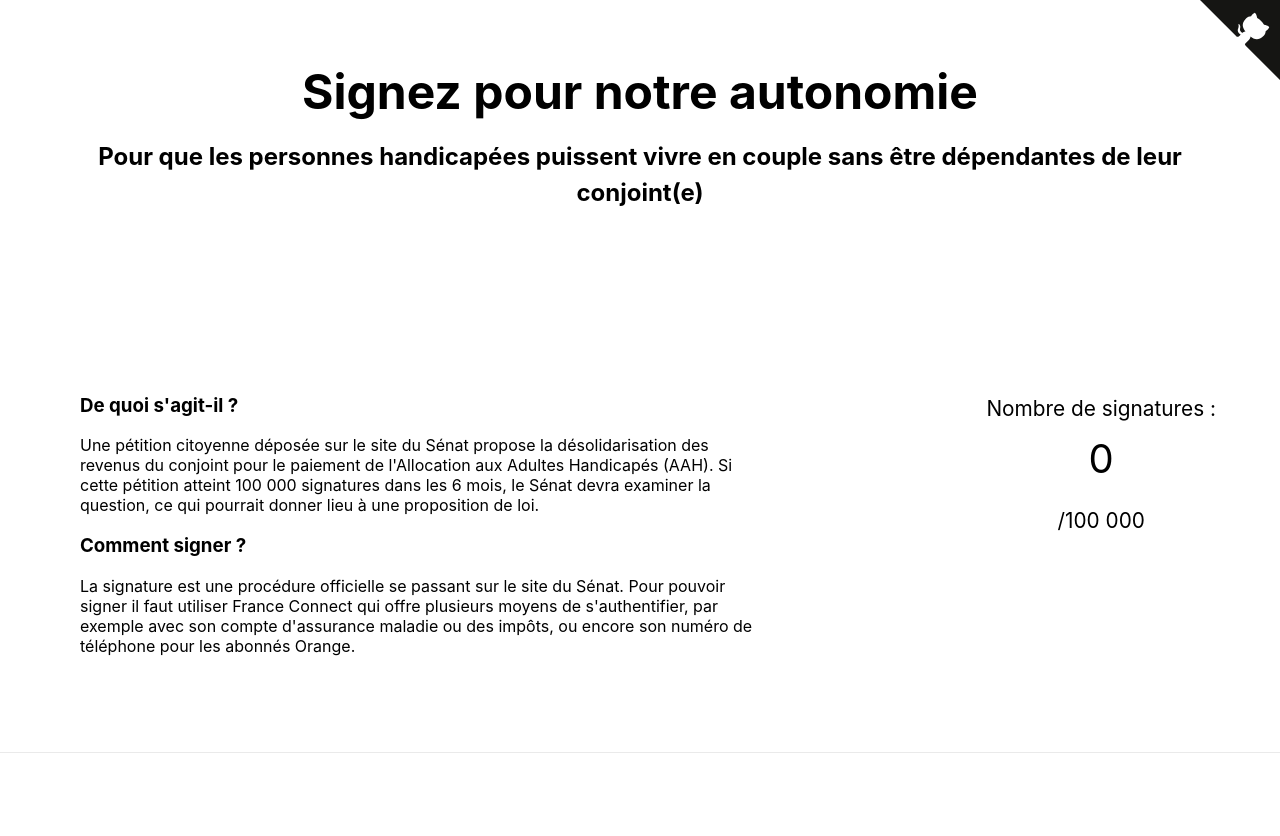
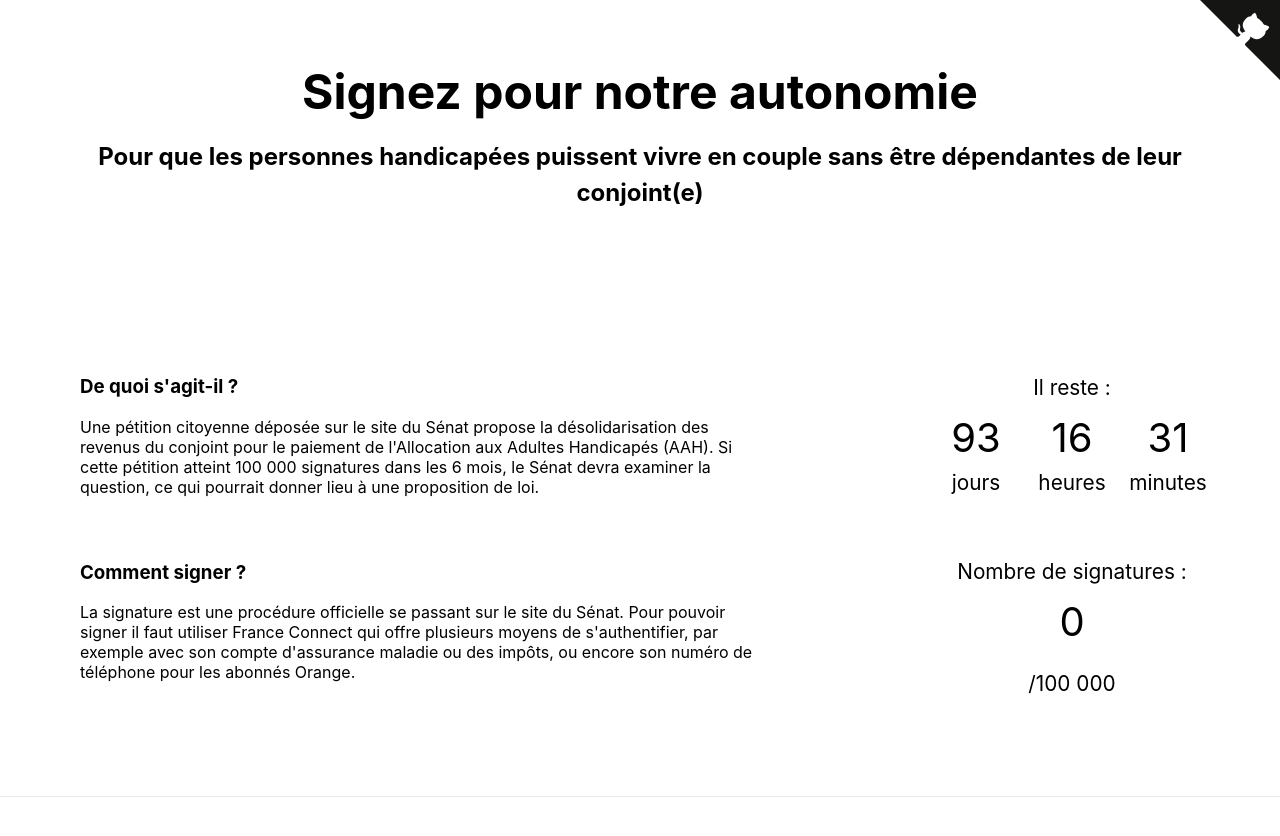
Before and after one commit to Koena-SAS/petition-aah, a Next.js app: page / in a window 1280 px wide. Shown: the top 836 px of the page. Built offline with nearby package versions, Linux system fonts and the light colour scheme; no server answers.

Commit message:
feat: add counter for the remaining date until the petition is over (#2)

```diff
--- a/components/corner.js
+++ b/components/corner.js
@@ -1,4 +1,4 @@
-import styles from "../styles/Corner.module.scss";
+import styles from "../styles/corner.module.scss";
 
 export default function Corner() {
   return (
--- /dev/null
+++ b/components/date_counter.js
@@ -0,0 +1,82 @@
+import { useEffect, useState } from "react";
+import styles from "../styles/date_counter.module.scss";
+import PropTypes from "prop-types";
+
+/**
+ * Counter for the expiration of the AAH senate 416 initiative.
+ *
+ * Displays the remaining time before the expiration of the petition,
+ * updating regularly.
+ */
+export default function DateCounter({ expirationDate, updateInterval }) {
+  const [remainingTime, setRemainingTime] = useState(
+    dateDiff(new Date(), expirationDate)
+  );
+
+  useEffect(() => {
+    const interval = setInterval(() => {
+      const now = new Date();
+      if (now > expirationDate) {
+        clearInterval(interval);
+        setRemainingTime({ days: 0, hours: 0, minutes: 0, seconds: 0 });
+      } else {
+        setRemainingTime(dateDiff(now, expirationDate));
+      }
+    }, updateInterval * 1000);
+  });
+
+  return (
+    <div className={styles.counter__container}>
+      Il reste :
+      <div className={styles.counter__units}>
+        <div className={styles.counter__unit}>
+          <span className={styles.counter__value}>{remainingTime.days}</span>{" "}
+          jours
+        </div>
+        <div className={styles.counter__unit}>
+          <span className={styles.counter__value}>{remainingTime.hours}</span>{" "}
+          heures
+        </div>
+        <div className={styles.counter__unit}>
+          <span className={styles.counter__value}>{remainingTime.minutes}</span>{" "}
+          minutes
+        </div>
+      </div>
+    </div>
+  );
+}
+
+DateCounter.propTypes = {
+  /**
+   * Expiration date of the AAH petition event.
+   */
+  expirationDate: PropTypes.instanceOf(Date),
+  /**
+   * The interval between two updates of the displayed date.
+   */
+  updateInterval: PropTypes.number,
+};
+
+DateCounter.defaultProps = {
+  expirationDate: new Date(2021, 3, 10, 0, 0),
+  updateInterval: 60,
+};
+
+function dateDiff(initialDate, endDate) {
+  const diff = {};
+  let tmp = endDate - initialDate;
+
+  tmp = Math.floor(tmp / 1000);
+  diff.seconds = tmp % 60;
+
+  tmp = Math.floor((tmp - diff.seconds) / 60);
+  diff.minutes = tmp % 60;
+
+  tmp = Math.floor((tmp - diff.minutes) / 60);
+  diff.hours = tmp % 24;
+
+  tmp = Math.floor((tmp - diff.hours) / 24);
+  diff.days = tmp;
+
+  return diff;
+}
--- a/components/counter.js
+++ b/components/signatures_counter.js
@@ -1,10 +1,10 @@
 import { useEffect, useState, useRef } from "react";
-import styles from "../styles/Counter.module.scss";
+import styles from "../styles/signatures_counter.module.scss";
 import PropTypes from "prop-types";
 import axios from "axios";
 
 /**
- * Counter for the AAH senate 416 initiative.
+ * Counter for the signatures of the AAH senate 416 initiative.
  *
  * Fetches and displays the number of people supporting the initiative,
  * updating regularly.
--- a/pages/index.js
+++ b/pages/index.js
@@ -1,6 +1,7 @@
 import Head from "next/head";
-import styles from "../styles/Home.module.scss";
-import Counter from "../components/counter";
+import styles from "../styles/home.module.scss";
+import SignaturesCounter from "../components/signatures_counter";
+import DateCounter from "../components/date_counter";
 import Corner from "../components/corner";
 
 export default function Home() {
@@ -41,11 +42,12 @@ export default function Home() {
 
       <main role="main" className={styles.main} id="main">
         <section className={styles.counter} id="counter">
-          <Counter />
+          <DateCounter />
+          <SignaturesCounter />
         </section>
 
         <section className={styles.content} id="content">
-          <h3>De quoi s'agit-il ?</h3>
+          <h3 className={styles.content__title}>De quoi s'agit-il ?</h3>
           <p className={styles.description}>
             Une pétition citoyenne déposée sur le site du Sénat propose la
             désolidarisation des revenus du conjoint pour le paiement de
@@ -54,7 +56,7 @@ export default function Home() {
             question, ce qui pourrait donner lieu à une proposition de loi.
           </p>
 
-          <h3>Comment signer ?</h3>
+          <h3 className={styles.content__title}>Comment signer ?</h3>
           <p>
             La signature est une procédure officielle se passant sur le site du
             Sénat. Pour pouvoir signer il faut utiliser France Connect qui offre
--- a/styles/Counter.module.scss
+++ b/styles/date_counter.module.scss
@@ -6,8 +6,20 @@
     align-items: center;
   }
 
+  &__units {
+    display: flex;
+  }
+
+  &__unit {
+    display: flex;
+    flex-direction: column;
+    min-width: 6rem;
+    align-items: center;
+  }
+
   &__value {
     font-size: 2.5rem;
     padding-top: 0.8rem;
+    padding-bottom: 0.5rem;
   }
 }
--- a/styles/Home.module.scss
+++ b/styles/home.module.scss
@@ -24,12 +24,19 @@
 .counter {
   grid-area: counter;
   margin: 5rem 4rem 5rem 5rem;
-  justify-self: end;
+  justify-self: center;
 }
 
 .content {
   grid-area: content;
   margin: 5rem;
+
+  &__title {
+    margin-top: 4rem;
+    &:first-child {
+      margin-top: 0;
+    }
+  }
 }
 
 .footer {
--- /dev/null
+++ b/styles/signatures_counter.module.scss
@@ -0,0 +1,14 @@
+.counter {
+  &__container {
+    font-size: 1.3rem;
+    display: flex;
+    flex-direction: column;
+    align-items: center;
+    margin-top: 4rem;
+  }
+
+  &__value {
+    font-size: 2.5rem;
+    padding-top: 0.8rem;
+  }
+}
```
Also changed, not shown: styles/corner.module.scss (renamed from styles/Corner.module.scss), 1 other file (tests, documents, lock files or other folders).
